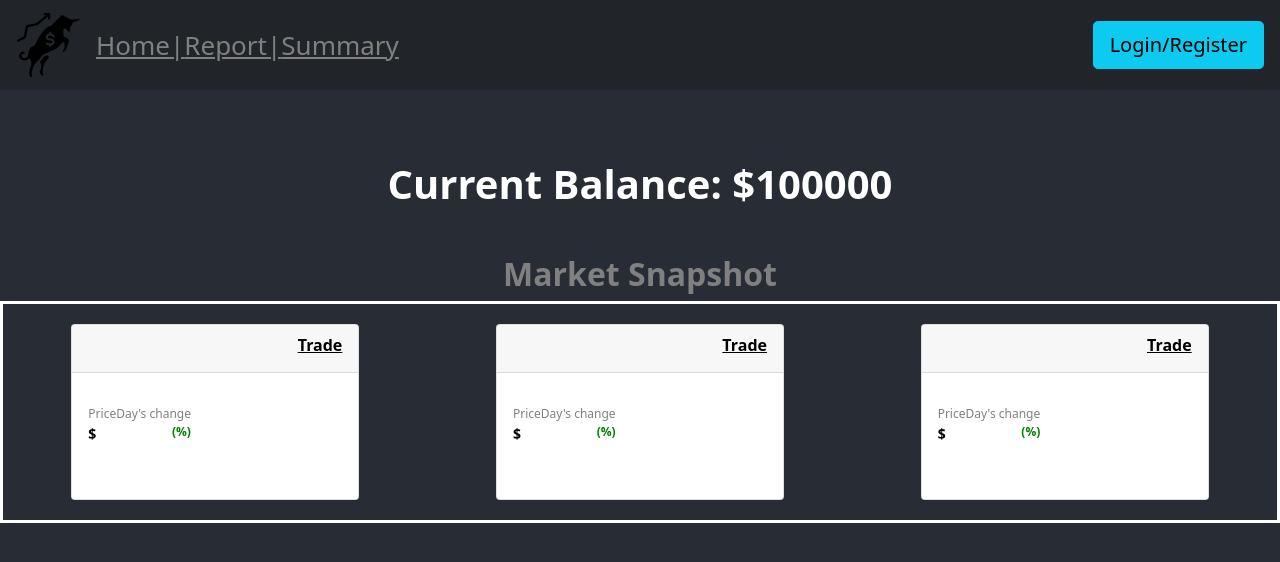
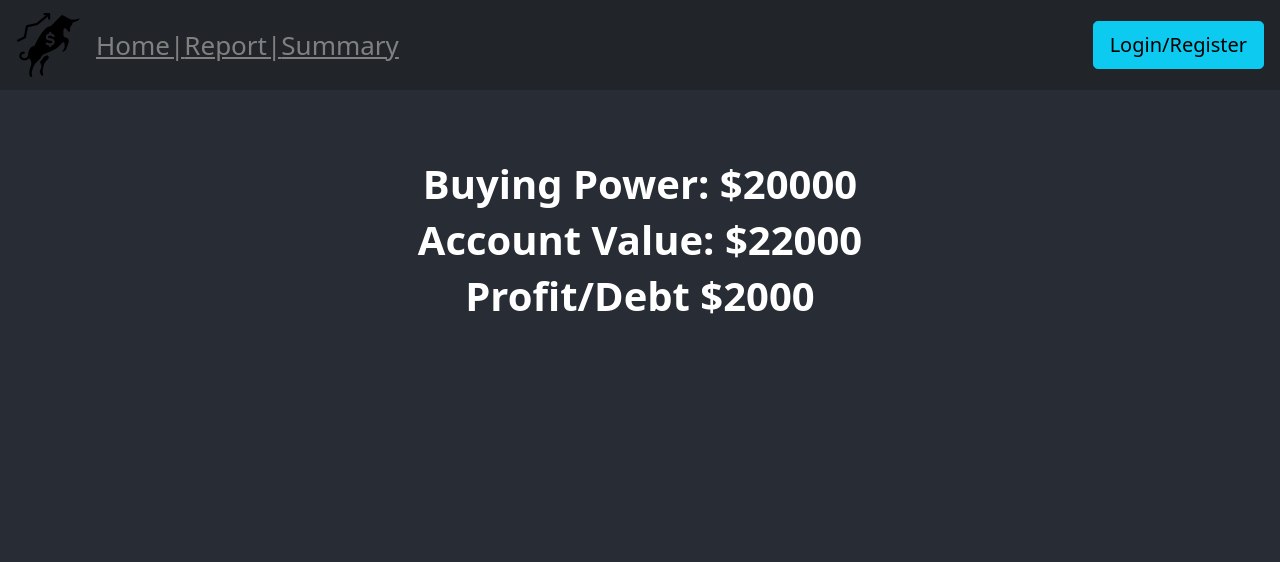
Before and after one commit to jbri91/newFantasyStockApp, a React (Create React App) app: page /report in a window 1280 px wide. Shown: the top 562 px of the page. Built offline with nearby package versions, Linux system fonts and the light colour scheme.

Commit message:
removed Report page contents and added account value, debt/profit, and buying power

```diff
--- a/src/components/ReportPage.js
+++ b/src/components/ReportPage.js
@@ -3,7 +3,7 @@ import StockCard from "./StockCard";
 
 function ReportPage() {
 
-  const [ stock ] = useState(100000)
+  const [ stock ] = useState(20000)
 
 
   // useEffect(() => {
@@ -16,38 +16,9 @@ function ReportPage() {
 
   return (
     <div className="App">
-      <h1  style={{ fontWeight: 'bolder' }}> Current Balance: ${stock}</h1>
-      <br/>
-      <h2 style={{ color: 'gray', fontWeight: 'bolder'}}>Market Snapshot</h2>
-      <div
-        style={{ display: "flex", justifyContent: "space-around", borderStyle: 'solid' }}
-      >
-        <StockCard
-          symbol={stock.symbol}
-          stockName={stock.companyName}
-          price={stock.latestPrice}
-          dayChange={stock.change}
-          percentChange={stock.changePercent}
-          time={stock.latestTime}
-        />
-        <StockCard
-           symbol={stock.symbol}
-           stockName={stock.companyName}
-           price={stock.latestPrice}
-           dayChange={stock.change}
-           percentChange={stock.changePercent}
-           time={stock.latestTime}
-        />
-         <StockCard
-          symbol={stock.symbol}
-          stockName={stock.companyName}
-          price={stock.latestPrice}
-          dayChange={stock.change}
-          percentChange={stock.changePercent}
-          time={stock.latestTime}
-        />
-      </div>
-
+      <h1  style={{ fontWeight: 'bolder' }}> Buying Power: ${stock}</h1>
+      <h1 style={{ fontWeight: 'bolder' }}>Account Value: $22000</h1>
+      <h1 style={{ fontWeight: 'bolder' }}>Profit/Debt $2000</h1>
     </div>
   );
 }
--- a/src/components/StockCard.js
+++ b/src/components/StockCard.js
@@ -109,8 +109,7 @@ function StockCard(props) {
               display: "flex",
             }}
           >
-            {" "}
-            {props.time}{" "}
+            {props.cost == undefined ? null : 'Cost: '+ props.cost} {props.time}
           </Card.Text>
         </Card.Body>
       </Card>
--- a/src/components/SummaryPage.js
+++ b/src/components/SummaryPage.js
@@ -61,10 +61,8 @@ function SummaryPage() {
       .then((data) => setSearchStock(data))
       .catch((error) => console.log(error));
   }
-  console.log(searchStock);
 
   let stocksPurchased = [];
-
   for (let i = 0; i < purchasedStocks.length; i++) {
     stocksPurchased.push(
       <StockCard
```
Also changed, not shown: 1 other file (tests, documents, lock files or other folders).
